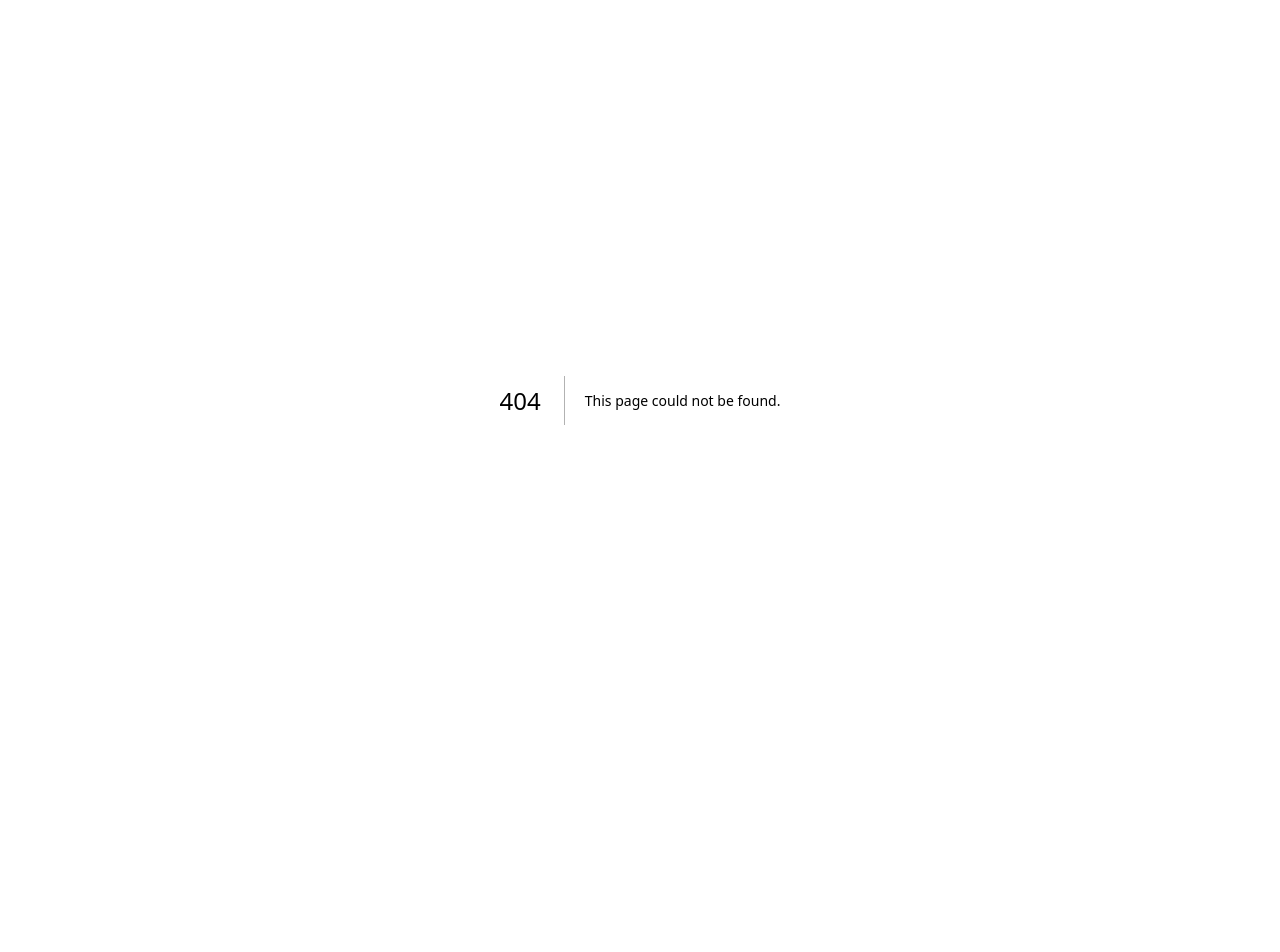
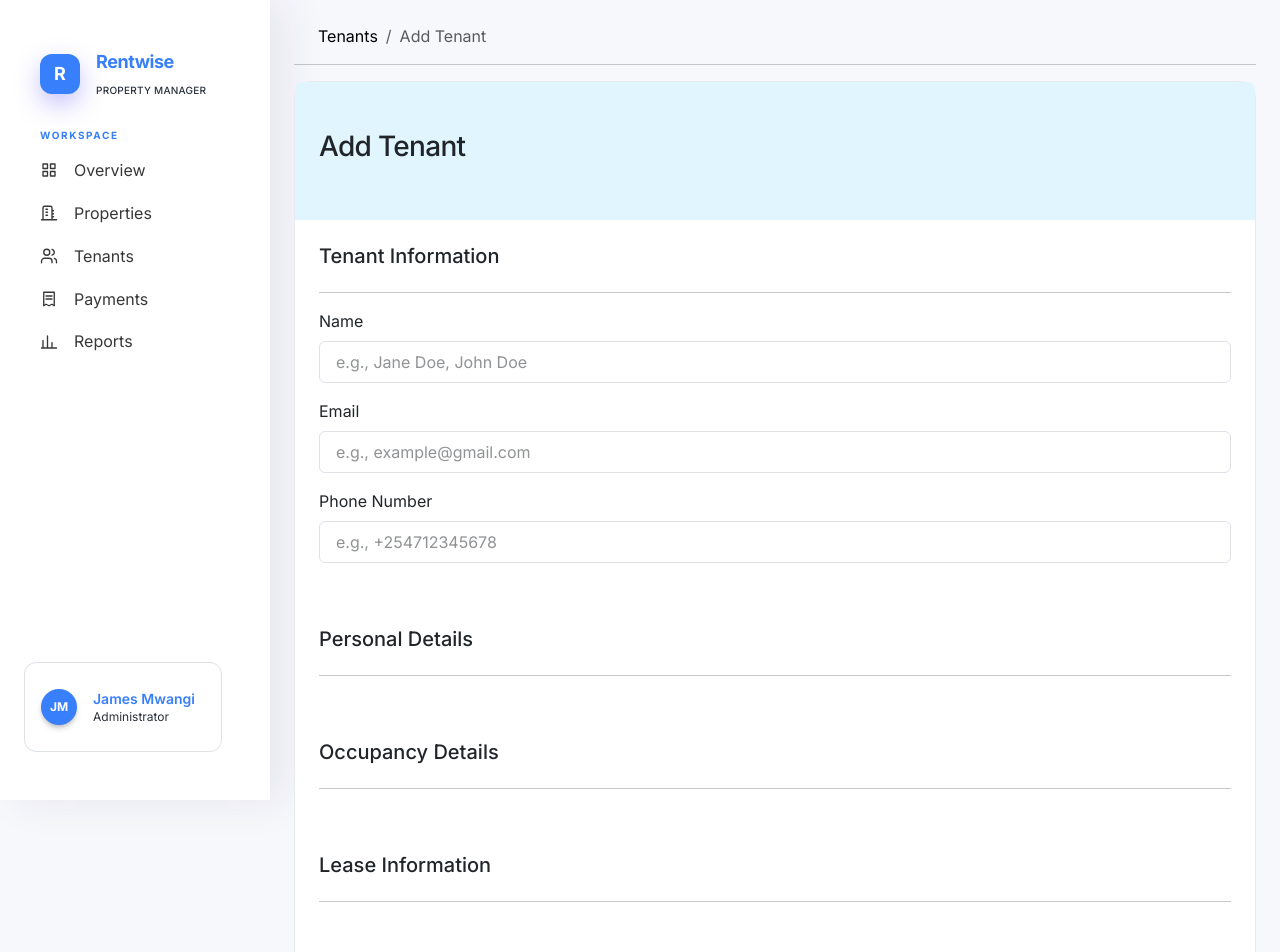
Before and after one commit to muraya89/rent-manager, a Next.js app: page /dashboard/tenants/add in a window 1280 px wide. Before the commit this address had no page. Shown: the top 952 px of the page. Before the commit the page ends 800 px from the top, so only its background shows below. Built offline with nearby package versions, Linux system fonts and the light colour scheme.

Commit message:
feat: Add unit

```diff
--- a/src/app/(dashboard)/dashboard/properties/[id]/units/add/unitForm.tsx
+++ b/src/app/(dashboard)/dashboard/properties/[id]/units/add/unitForm.tsx
@@ -1,22 +1,34 @@
-"use client"
+"use client";
 
-import { Breadcrumb, BreadcrumbItem, Card, Label, FormGroup } from "reactstrap";
+import {
+  Breadcrumb,
+  BreadcrumbItem,
+  Card,
+  Label,
+  FormGroup,
+  Input,
+} from "reactstrap";
 import Link from "next/link";
 import { Form, Formik, Field } from "formik";
-import { createUnit } from "@/lib/actions/unitActions"
+import { createUnit } from "@/lib/actions/unitActions";
+import { UnitFormValues } from "@/app/Types/unit";
+import { useState } from "react";
+import AddTenantForm from "@/app/(dashboard)/dashboard/tenants/components/addTenantForm";
 
 interface AddUnitFormProps {
   propertyId: number;
   propertyName: string;
 }
 
-
-export default function addUnitForm({ propertyId, propertyName }: AddUnitFormProps) {
+export default function addUnitForm({
+  propertyId,
+  propertyName,
+}: AddUnitFormProps) {
   const initialValues: UnitFormValues = {
     unitNumber: "",
-      monthlyRent: "",
+    monthlyRent: 0,
   };
-    const MyInput = ({ field, form, ...props }) => {
+  const PlainInput = ({ field, form, ...props }) => {
     return (
       <input
         {...field}
@@ -26,7 +38,7 @@ export default function addUnitForm({ propertyId, propertyName }: AddUnitFormPro
     );
   };
 
-
+  const [isOccupied, setIsOccupied] = useState(false);
 
   return (
     <div className="px-4">
@@ -49,7 +61,7 @@ export default function addUnitForm({ propertyId, propertyName }: AddUnitFormPro
           </h3>
         </div>
         <div className="px-4 py-6">
-          <h2 className="text-2xl font-semibold mb-4">Unit Details</h2>
+          <h5 className="text-2xl font-semibold mb-4">Unit Details</h5>
 
           <hr />
 
@@ -67,7 +79,7 @@ export default function addUnitForm({ propertyId, propertyName }: AddUnitFormPro
                 <Label for="unitNumber">Unit Number</Label>
                 <Field
                   id="unitNumber"
-                  component={MyInput}
+                  component={PlainInput}
                   name="unitNumber"
                   type="text"
                   required
@@ -79,13 +91,26 @@ export default function addUnitForm({ propertyId, propertyName }: AddUnitFormPro
                 <Label for="monthlyRent">Monthly Rent</Label>
                 <Field
                   id="monthlyRent"
-                  component={MyInput}
+                  component={PlainInput}
                   name="monthlyRent"
                   placeholder="e.g., 15000"
                   type="number"
                   required
                 ></Field>
               </FormGroup>
+
+              {/* <FormGroup switch>
+                <Input
+                  type="switch"
+                  checked={isOccupied}
+                  onChange={() => {
+                    setIsOccupied(!isOccupied);
+                  }}
+                />
+                <Label check>Is Occupied</Label>
+              </FormGroup>
+
+              {isOccupied ? <AddTenantForm /> : ""} */}
 
               <div className="mt-5 flex justify-end gap-4 border-t border-t-gray-200 pt-3">
                 <Link href={`/dashboard/properties/${propertyId}`}>
--- /dev/null
+++ b/src/app/(dashboard)/dashboard/tenants/[id]/page.tsx
@@ -0,0 +1,7 @@
+export default function editTenantPage() {
+  return (
+    <>
+      <div>Edit tenant page</div>
+    </>
+  );
+}
--- /dev/null
+++ b/src/app/(dashboard)/dashboard/tenants/add/page.tsx
@@ -0,0 +1,37 @@
+import AddTenantForm from "../components/addTenantForm";
+import {
+  Breadcrumb,
+  BreadcrumbItem,
+  Form,
+  FormGroup,
+  Label,
+  Card,
+  CardBody,
+} from "reactstrap";
+import Link from "next/link";
+
+export default function addTenantPage() {
+  return (
+    <>
+      <div>
+        <Breadcrumb className="px-4">
+          <BreadcrumbItem>
+            <Link href="/dashboard/properties" className="no-underline">
+              Tenants
+            </Link>
+          </BreadcrumbItem>
+          <BreadcrumbItem active>Add Tenant</BreadcrumbItem>
+        </Breadcrumb>
+
+        <hr />
+
+        <Card>
+          <div className="bg-secondary px-4 py-5 sm:px-10 sm:py-12 rounded-t-lg">
+            <h3 className="tracking-tight sm:text-4xl">Add Tenant</h3>
+          </div>
+          <AddTenantForm />
+        </Card>
+      </div>
+    </>
+  );
+}
--- /dev/null
+++ b/src/app/(dashboard)/dashboard/tenants/components/addTenantForm.tsx
@@ -0,0 +1,124 @@
+"use client";
+
+import {
+  Breadcrumb,
+  BreadcrumbItem,
+  Form,
+  FormGroup,
+  Label,
+  Card,
+  CardBody,
+} from "reactstrap";
+import Link from "next/link";
+import { Formik, Field } from "formik";
+import { createTenant } from "@/lib/actions/tenantActions";
+import { TenantFormValues } from "@/app/Types/tenant";
+
+export default function addTenantForm() {
+  const initialValues: TenantFormValues = {
+    name: "",
+    email: "",
+    phone: "",
+  };
+
+  const PlainInput = ({ field, form, ...props }) => {
+    return (
+      <input
+        {...field}
+        {...props}
+        className="w-full px-3 py-2 border border-gray-300 rounded-md focus:outline-none focus:ring-2 focus:ring-blue-500"
+      />
+    );
+  };
+
+  return (
+    <>
+      <div>
+        <Formik
+          initialValues={initialValues}
+          onSubmit={(values) => createTenant(values)}
+        >
+          <Form>
+            <div className="px-4 py-6">
+              <h5 className="text-2xl font-semibold mb-4">
+                Tenant Information
+              </h5>
+
+              <hr />
+              <FormGroup>
+                <Label for="name">Name</Label>
+                <Field
+                  id="name"
+                  component={PlainInput}
+                  name="name"
+                  type="text"
+                  required
+                  placeholder="e.g., Jane Doe, John Doe"
+                ></Field>
+              </FormGroup>
+
+              <FormGroup>
+                <Label for="email">Email</Label>
+                <Field
+                  id="email"
+                  component={PlainInput}
+                  name="email"
+                  type="text"
+                  required
+                  placeholder="e.g., example@gmail.com"
+                ></Field>
+              </FormGroup>
+
+              <FormGroup>
+                <Label for="phone">Phone Number</Label>
+                <Field
+                  id="phone"
+                  component={PlainInput}
+                  name="phone"
+                  type="text"
+                  required
+                  placeholder="e.g., +254712345678"
+                ></Field>
+              </FormGroup>
+            </div>
+
+            <div className="px-4 py-6">
+              <h5 className="text-2xl font-semibold mb-4">Personal Details</h5>
+              {/* TO DO  KRA pin, nationality */}
+              <hr />
+            </div>
+
+            <div className="px-4 py-6">
+              <h5 className="text-2xl font-semibold mb-4">Occupancy Details</h5>
+              {/* TO DO property, unit,  place of wrk, occupation number of occupants */}
+              <hr />
+            </div>
+
+            <div className="px-4 py-6">
+              <h5 className="text-2xl font-semibold mb-4">Lease Information</h5>
+              {/* TO DO lease start date and end date */}
+              <hr />
+            </div>
+
+            <div className="mt-5 flex justify-end gap-4 border-t border-t-gray-200 pt-3">
+              <Link href={`/dashboard/tenants`}>
+                <button
+                  type="button"
+                  className="px-4 py-2 bg-gray-200 text-gray-800 rounded-md hover:bg-gray-300"
+                >
+                  Cancel
+                </button>
+              </Link>
+              <button
+                type="submit"
+                className="px-4 py-2 bg-blue-600 text-white rounded-md hover:bg-blue-700"
+              >
+                Save Tenant
+              </button>
+            </div>
+          </Form>
+        </Formik>
+      </div>
+    </>
+  );
+}
--- a/src/app/(dashboard)/dashboard/tenants/components/section-page.tsx
+++ b/src/app/(dashboard)/dashboard/tenants/components/section-page.tsx
@@ -1,20 +1,82 @@
 "use client";
 
-import { Button, Card, CardBody, Col, Row, Table } from "reactstrap";
-import SectionPage from "@/app/shared-components/section-page";
+import {
+  Button,
+  Card,
+  CardBody,
+  CardTitle,
+  Col,
+  Row,
+  Table,
+  Breadcrumb,
+ BreadcrumbItem} from "reactstrap";
+import Link from "next/link";
 import { Tenant } from "@/app/Types/index";
+import Alert from "@/app/shared-components/alert";
+import QuickAction from "@/app/shared-components/quick-action";
+import EmptyState from "@/app/shared-components/emptyState";
 
 export default function TenantsSectionPage({
   title,
   description,
   tenants,
+  alert,
 }: {
   tenants: Tenant[];
   title: string;
   description: string;
+  alert: string;
 }) {
   return (
-    <SectionPage title={title} description={description}>
+    <div className="px-4">
+      <Breadcrumb className="px-4">
+        <BreadcrumbItem active>
+          <Link href="/dashboard/tenants" className="no-underline">
+            Tenants
+          </Link>
+        </BreadcrumbItem>
+      </Breadcrumb>
+      <hr />
+      <Card className="border-0 mb-4">
+        <div className="bg-secondary px-4 py-5 sm:px-10 sm:py-12 rounded-t-lg">
+          <h3 className="tracking-tight sm:text-4xl">{title}</h3>
+          <p className="text-muted mt-2">{description}</p>
+        </div>
+        <CardBody className="px-4">
+          <div className="grid grid-cols-1 md:grid-cols-3 gap-4 mt-4">
+            <div>
+              <p className="text-muted text-sm">Total Tenants</p>
+              <p className="text-2xl font-semibold">{tenants.length}</p>
+            </div>
+            {/* <div>
+              <p className="text-muted text-sm">Occupied Units</p>
+              <p className="text-2xl font-semibold">
+                {units.filter((u) => u.leases.length > 0).length}
+              </p>
+            </div>
+            <div>
+              <p className="text-muted text-sm">Vacant Units</p>
+              <p className="text-2xl font-semibold">
+                {units.filter((u) => u.leases.length === 0).length}
+              </p>
+            </div> */}
+          </div>
+        </CardBody>
+      </Card>
+
+      <Card className="border-0">
+        <CardBody className="px-4">
+          <div className="flex justify-between items-center mb-4">
+            <CardTitle className="text-2xl mb-0"></CardTitle>
+            <Link href={`/dashboard/tenants/add`}>
+              <Button color="primary" className="rounded-xl px-4 py-2">
+                Add Tenant
+              </Button>
+            </Link>
+          </div>
+
+          <Alert message={alert} />
+          <hr />
           <div className="p-7 sm:p-10">
             {tenants.length > 0 ? (
               <Table>
@@ -23,6 +85,7 @@ export default function TenantsSectionPage({
                     <th>Name</th>
                     <th>Email</th>
                     <th>Phone</th>
+                    <th>Actions</th>
                   </tr>
                 </thead>
                 <tbody>
@@ -31,6 +94,14 @@ export default function TenantsSectionPage({
                       <td>{tenant.name}</td>
                       <td>{tenant.email}</td>
                       <td>{tenant.phone}</td>
+                      <td>
+                        <Link
+                          href={`/dashboard/tenants/${tenant.id}`}
+                          className="text-primary"
+                        >
+                          View Details
+                        </Link>
+                      </td>
                     </tr>
                   ))}
                 </tbody>
@@ -46,43 +117,8 @@ export default function TenantsSectionPage({
               </Row>
             )}
           </div>
-    </SectionPage>
-  );
-}
-
-function EmptyState({ title }: { title: string }) {
-  return (
-    <div className="rounded-2xl border border-dashed border-slate-300 bg-slate-50 px-5 py-12 text-center">
-      <div className="mx-auto mb-4 grid h-12 w-12 place-items-center rounded-2xl bg-indigo-100 text-xl font-light text-[#4437d8]">
-        +
-      </div>
-      <p className="font-semibold text-slate-700">
-        Your {title.toLowerCase()} will appear here.
-      </p>
-      <p className="mt-2 text-sm text-slate-500">
-        This route is ready for its data table and create form.
-      </p>
+        </CardBody>
+      </Card>
     </div>
   );
 }
-
-function QuickAction({ title }: { title: string }) {
-  const singular = title.endsWith("ies")
-    ? `${title.slice(0, -3)}y`
-    : title.slice(0, -1);
-  return (
-    <Card className="h-full border-indigo-100 bg-indigo-50 shadow-none">
-      <CardBody className="p-5">
-        <p className="text-xs font-bold uppercase tracking-wider text-[#4437d8]">
-          Quick action
-        </p>
-        <p className="mt-3 text-sm leading-6 text-slate-600">
-          Start by adding your first record to make this area useful.
-        </p>
-        <Button color="primary" className="mt-4 rounded-xl px-4 py-2">
-          Add {singular}
-        </Button>
-      </CardBody>
-    </Card>
-  );
-}
--- a/src/app/(dashboard)/dashboard/tenants/page.tsx
+++ b/src/app/(dashboard)/dashboard/tenants/page.tsx
@@ -16,10 +16,12 @@ export default async function TenantsPage() {
   const serializedTenants = serializeData(tenants);
 
   return (
-    <SectionPage
-      title="Tenants"
-      description="Manage tenant profiles, leases, contacts, and balances."
-      tenants={serializedTenants}
-    />
+    <>
+        <SectionPage
+          title="Tenants"
+          description="Manage tenant profiles, leases, contacts, and balances."
+          tenants={serializedTenants}
+        />
+    </>
   );
 }
--- a/src/app/Types/index.ts
+++ b/src/app/Types/index.ts
@@ -1,4 +1,5 @@
 export type { Tenant } from "./tenant";
 export type { Property } from "./property";
 export type { Payment } from "./payment";
+export type { Unit } from "./unit";
 export type { IconName, TenantActivity } from "./dashboard";
--- a/src/app/Types/tenant.ts
+++ b/src/app/Types/tenant.ts
@@ -5,3 +5,9 @@ export interface Tenant {
   phone: string;
   propertyId: number;
 }
+
+export interface TenantFormValues {
+  name: string;
+  email: string;
+  phone: string;
+}
--- /dev/null
+++ b/src/app/Types/unit.ts
@@ -0,0 +1,10 @@
+export interface Unit {
+  id: number;
+  unitNumber: string;
+  monthlyRent: number;
+}
+
+export interface UnitFormValues {
+  unitNumber: string;
+  monthlyRent: number;
+}
--- /dev/null
+++ b/src/app/shared-components/emptyState.tsx
@@ -0,0 +1,21 @@
+"use client";
+
+interface EmptyActionProps {
+  title: string;
+}
+
+export default function EmptyState({ title }: EmptyActionProps) {
+  return (
+    <div className="rounded-2xl border border-dashed border-slate-300 bg-slate-50 px-5 py-12 text-center">
+      <div className="mx-auto mb-4 grid h-12 w-12 place-items-center rounded-2xl bg-indigo-100 text-xl font-light text-[#4437d8]">
+        +
+      </div>
+      <p className="font-semibold text-slate-700">
+        Your {title.toLowerCase()} will appear here.
+      </p>
+      <p className="mt-2 text-sm text-slate-500">
+        This route is ready for its data table and create form.
+      </p>
+    </div>
+  );
+}
--- /dev/null
+++ b/src/lib/actions/tenantActions.ts
@@ -0,0 +1,31 @@
+"use server"
+
+import { prisma } from "@/lib/prisma"
+import { redirect } from "next/navigation";
+
+
+export async function createTenant(
+    values: {
+        name: string,
+        email: string,
+        phone: string,
+    }
+) {
+    try {
+        await prisma.tenant.create({
+          data: {
+            ...values,
+          },
+        });
+        redirect(
+          `/dashboard/tenants?success=Tenant%20${encodeURIComponent(
+            values.name,
+          )}%20added%20successfully`,
+        );
+    } catch (error) {
+        console.error("Failed to create tenant:", error);
+        throw error;
+
+    }
+
+}
```
Also changed, not shown: 1 other file (tests, documents, lock files or other folders). Lines whose indentation alone changed are shown as unchanged.
